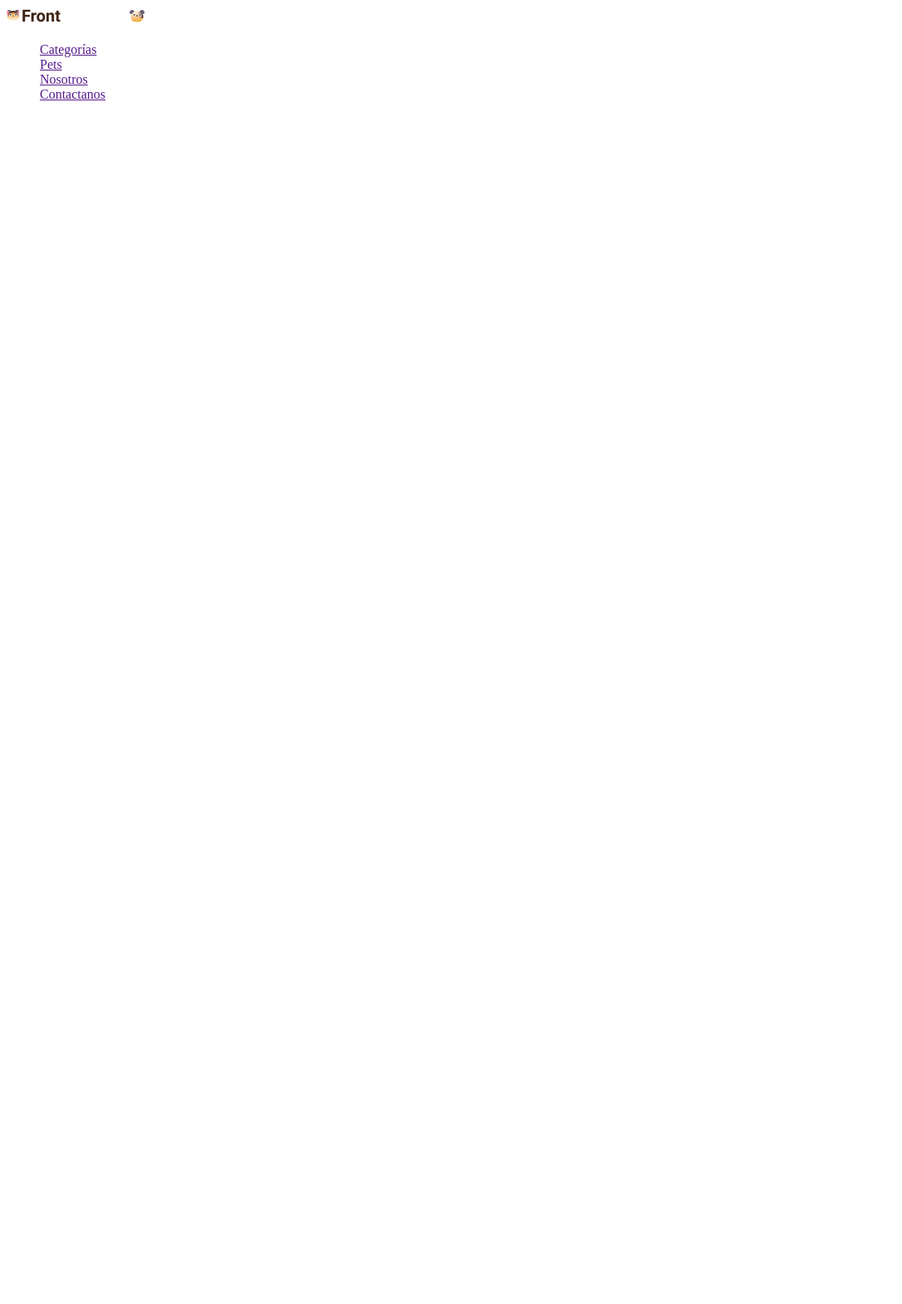
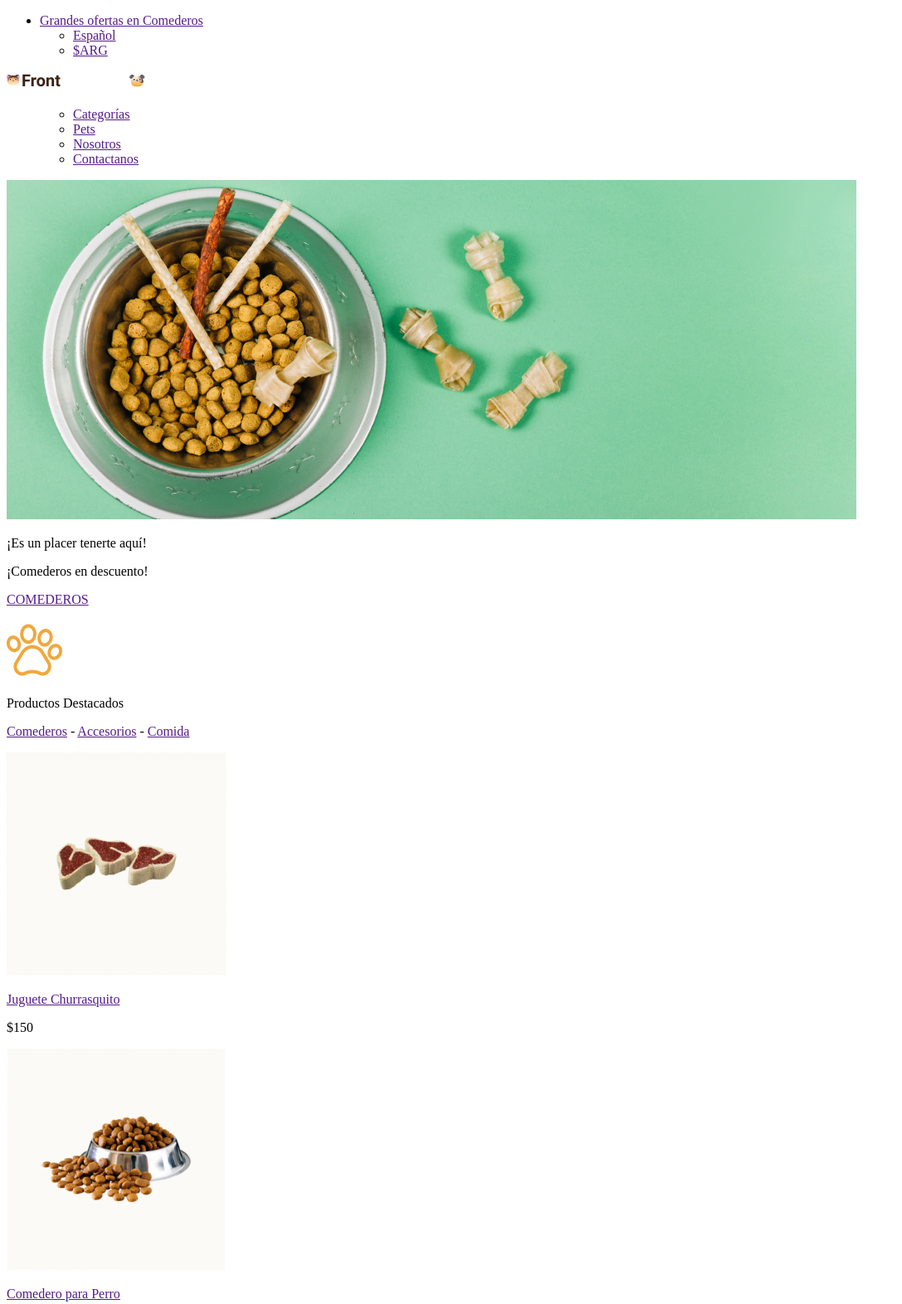
Before and after one commit to Pololiis/PFEI, a plain HTML site: page root/index.html in a window 1280 px wide. Shown: the top 1572 px of the page at 83% size, without its empty margins (0-1087 px from the left). Before the commit the page ends 800 px from the top, so only its background shows below. Drawn offline with Linux system fonts and the light colour scheme.

Commit message:
Estructura HTML Terminada

```diff
--- a/root/index.html
+++ b/root/index.html
@@ -8,19 +8,60 @@
 </head>
 <body>
     <header>
-
-    </header>
     <nav>
-
+        <ul>
+            <li><a href="">Grandes ofertas en Comederos</a></li>
+            <!-- Menú Regional -->
+            <ul>
+            <li><a href="">Español</a></li>
+            <li><a href="">$ARG</a></li>
+            </ul>
+        </ul>
     </nav>
     <nav>
         <img src="img/Logo.png" alt="Logo">
-        <ul type="none">
+        <ul><!-- Menú Principal -->
+            <ul>
             <li><a href="">Categorías</a></li>
             <li><a href="">Pets</a></li>
             <li><a href="">Nosotros</a></li>
             <li><a href="">Contactanos</a></li>
+            </ul>
         </ul>
     </nav>
+    </header>
+    <nav>
+            <!-- Sección Banner -->
+           <img src="img/bowl-and-pet-daities-on-green-background 1.png" alt="Imagen Background">
+           <p>¡Es un placer tenerte aquí!</p>
+           <p>¡Comederos en descuento!</p>
+           <p><a href="">COMEDEROS</a></p>
+    </nav>
+    <nav>
+            <!-- Sección Productos -->
+            <img src="img/pawprint 1.png" alt="Imagen patita">
+            <p>Productos Destacados</p>
+            <p>
+                <a href="">Comederos</a> - <a href="">Accesorios</a> - <a href="">Comida</a>
+            </p>
+    </nav>
+    <nav>
+        <img src="img/churrasquito.png" alt="Imagen Producto 1">
+        <p><a href="">Juguete Churrasquito</a></p>
+        <p>$150</p>
+    </nav>
+    <nav>
+        <img src="img/comedero.png" alt="Imagen Producto 2">
+        <p><a href="">Comedero para Perro</a></p>
+        <p>$250</p>
+    </nav>
+    <nav>
+        <img src="img/Huesito.png" alt="Imagen Producto 3">
+        <p><a href="">Jueguete Huesito</a></p>
+        <p>$650</p>
+    </nav>
+    <footer>
+        <p>Todos los derechos reservados Fron End</p>
+    </footer>
 </body>
 </html>
```
Also changed, not shown: camadarules.txt (deleted), index.html (deleted), javiercito.txt (deleted), vierneslibreahora.txt (deleted), 1 other file.
